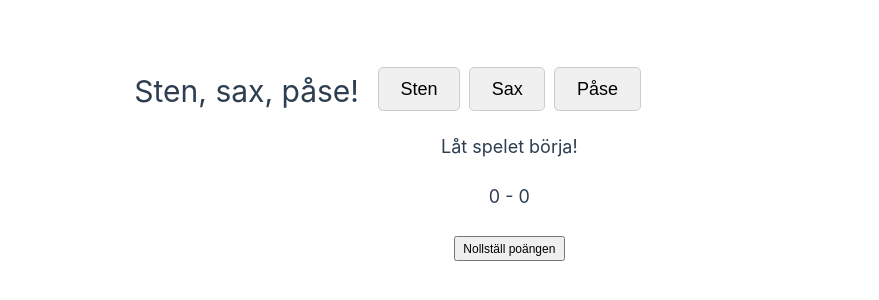
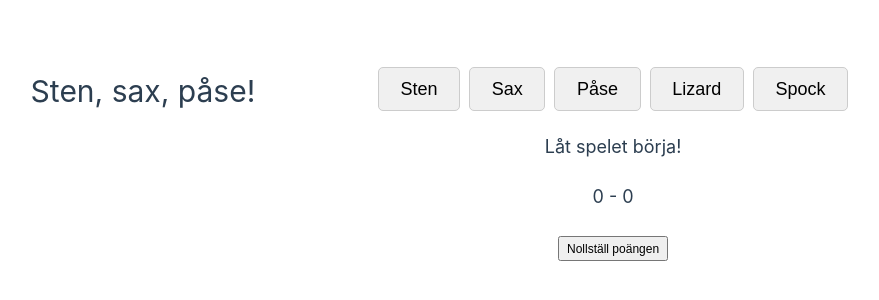
Before and after one commit to ProblemMaster/vuedemo, a Vue app in the folder ssp/: page / in a window 1280 px wide. Shown: the part 236-536 px from the top of the page, without its empty margins (262-1141 px from the left). Built offline with nearby package versions, Linux system fonts and the light colour scheme.

Commit message:
publicerat och bytt till fem knappar

```diff
--- a/ssp/src/App.vue
+++ b/ssp/src/App.vue
@@ -4,7 +4,7 @@
 import ResultatRad from './components/ResultatRad.vue'
 import PoangRad from './components/PoangRad.vue'
 
-const knappar = ref(['Sten', 'Sax', 'Påse'])
+const knappar = ref(['Sten', 'Sax', 'Påse', 'Lizard', 'Spock'])
 const score = ref({ spelare: 0, dator: 0 })
 const resultat = ref({})
 const vinnare = ref('')
--- a/ssp/vite.config.js
+++ b/ssp/vite.config.js
@@ -6,13 +6,11 @@
 
 // https://vite.dev/config/
 export default defineConfig({
-  plugins: [
-    vue(),
-    vueDevTools(),
-  ],
+  base: '/~s63835/ssp/',
+  plugins: [vue(), vueDevTools()],
   resolve: {
     alias: {
-      '@': fileURLToPath(new URL('./src', import.meta.url))
+      '@': fileURLToPath(new URL('./src', import.meta.url)),
     },
   },
 })
```
